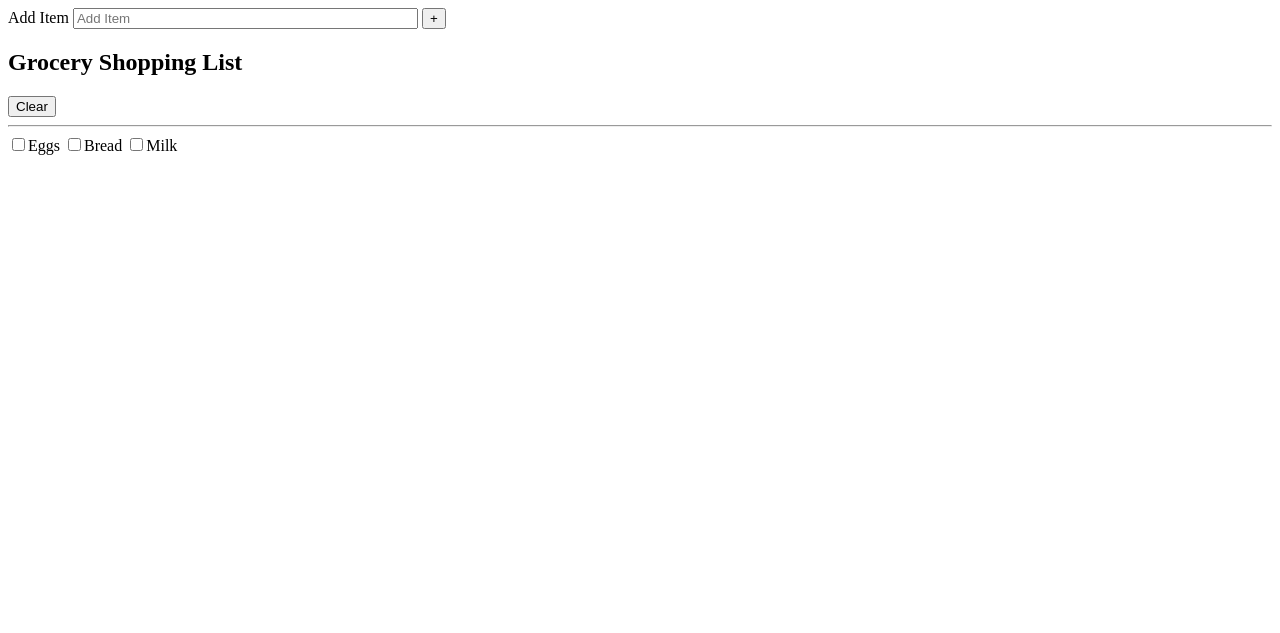
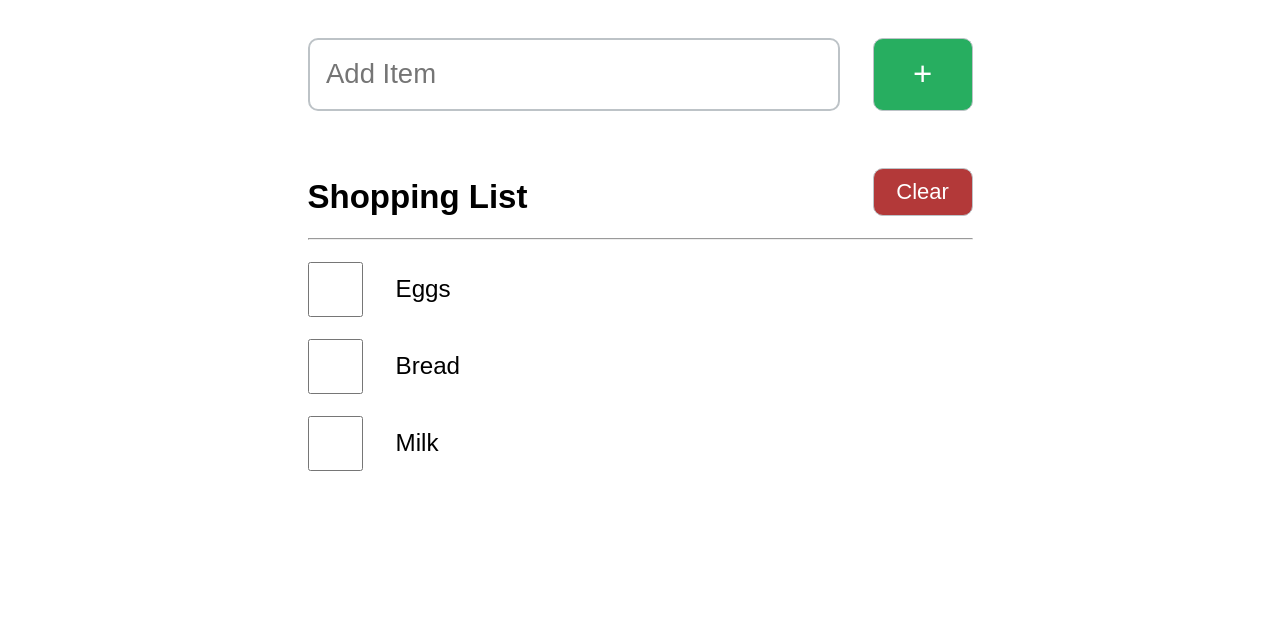
Before and after one commit to vanshajvohra/grocery-list, a plain HTML site: page index.html in a window 1280 px wide. Drawn offline with Linux system fonts and the light colour scheme.

Commit message:
added CSS

```diff
--- a/index.html
+++ b/index.html
@@ -4,6 +4,10 @@
     <meta charset="UTF-8">
     <meta http-equiv="X-UA-Compatible" content="IE=edge">
     <meta name="viewport" content="width=device-width, initial-scale=1.0">
+    <link rel="stylesheet" href="sass/styles.css">
+    <link rel="preconnect" href="https://fonts.googleapis.com">
+    <link rel="preconnect" href="https://fonts.gstatic.com" crossorigin>
+    <link href="https://fonts.googleapis.com/css2?family=Montserrat&display=swap" rel="stylesheet">
     <title>Grocery Shopping List</title>
 </head>
 <body>
@@ -20,18 +24,16 @@
         </section>
         <section class="listContainer">
             <div class="listTitle">
-                <h1>Grocery Shopping List</h1>
+                <h1>Shopping List</h1>
                 <button id="clearItems" class="button" title="Clear List">
                     Clear
                 </button>
             </div>
             <hr>
             <div id="listItems">
-                <div class="item">
-                    <input type="checkbox" id="1"><label for="1">Eggs</label>
-                    <input type="checkbox" id="2"><label for="2">Bread</label>
-                    <input type="checkbox" id="3"><label for="1">Milk</label>
-                </div>
+                <div class="item"><input type="checkbox" id="1"><label for="1">Eggs</label></div>
+                <div class="item"><input type="checkbox" id="2"><label for="2">Bread</label></div>
+                <div class="item"><input type="checkbox" id="3"><label for="3">Milk</label></div>
             </div>
         </section>
     </main>
--- /dev/null
+++ b/sass/_base.scss
@@ -0,0 +1,46 @@
+$default-font-color: #000;
+$background-color: #fff;
+$container-bgcolor: #fff;
+$container-bordercolor: #fff;
+$textbox-bordercolor : #bdc3c7;
+$button-textcolor: #fff;
+$button-hovercolor: #000;
+$add-button-color: #27ae60;
+$clear-button-color: #b33939;
+
+@mixin  mp($size) {
+    @media only screen and (min-width: $size) {
+        @content;
+    }
+}
+
+* {
+    margin: 0;
+    padding: 0;
+    box-sizing: border-box;
+}
+
+html, body {
+    font-size: 16px;
+    font-family: "Raleway", sans-serif;
+    color: $default-font-color;
+    width: 100%;
+    min-height: 100%;
+    @include mp(768px) {
+        font-size: 22px;
+    }
+}
+
+body {
+    padding: 20px;
+    background-color: $background-color;
+}
+
+section {
+    background-color: $container-bgcolor;
+    width: 90%;
+    max-width: 700px;
+    margin: auto;
+    border: 1px solid $container-bordercolor;
+    border-radius: 10px;
+}
--- /dev/null
+++ b/sass/_listContainer.scss
@@ -0,0 +1,47 @@
+.listContainer {
+    min-height: 60vh;
+    padding: 0.75rem;
+    .listTitle {
+        display: flex;
+        justify-content: space-between;
+        align-items: flex-end;
+        padding-bottom: 1rem;
+        button {
+            font-size: 1rem;
+            background-color: $clear-button-color;
+            padding: 0 0.1rem;
+            @include mp(768px) {
+                padding: 0 0.5rem;
+            }
+        }
+        hr {
+            width: 100%;
+        }
+    }
+    .item {
+        display: flex;
+        justify-content: flex-start;
+        align-items: center;
+        padding-top: 1rem;
+
+        input[type="checkbox"] {
+            text-align: center;
+            width: 2.5rem;
+            min-width: 48px;
+            min-height: 48px;
+            height: 2.5rem;
+            cursor: pointer;
+            margin-right: 1.5rem;
+        }
+        input[type="checkbox"]:focus + label {
+            text-decoration: underline;
+        }
+        label {
+            font-size: 1.1rem;
+        }
+    }
+    .confirmation {
+        position: absolute;
+        left: -10000px;
+    }
+}
--- /dev/null
+++ b/sass/_newItemEntry.scss
@@ -0,0 +1,33 @@
+.newItemEntry {
+    position: sticky;
+    top: 0;
+    margin-bottom: 1rem;
+    padding: 0.75rem;
+    form {
+        display: flex;
+        justify-content: space-between;
+        label {
+            position: absolute;
+            left: -10000px;
+        }
+        input[type="text"] {
+            width: 80%;
+            font-size: 1.25rem;
+            border: 2px solid $textbox-bordercolor;
+            border-radius: 10px;
+            padding: 0.75rem;
+            outline: none;
+        }
+        input [type="text"]:focus, input [type="text"]:hover {
+            box-shadow: 4px 2px 5px #000;
+        }
+        button {
+            font-size: 1.25rem;
+            background-color: $add-button-color;
+            padding: 0.75rem;
+            @include mp(768px) {
+                font-size: 1.5rem;
+            }
+        }
+    }
+}
--- /dev/null
+++ b/sass/_sharedClasses.scss
@@ -0,0 +1,13 @@
+.button {
+    width: 15%;
+    min-width: 48px;
+    min-height: 48px;
+    color: $button-textcolor;
+    border: 1px solid $textbox-bordercolor;
+    border-radius: 10px;
+    outline: none;
+}
+
+.button:hover {
+    cursor: pointer;
+}
--- /dev/null
+++ b/sass/styles.scss
@@ -0,0 +1,4 @@
+@import "_base";
+@import "_sharedClasses";
+@import "_newItemEntry";
+@import "_listContainer";
```
Also changed, not shown: sass/styles.css (added), 1 other file.
